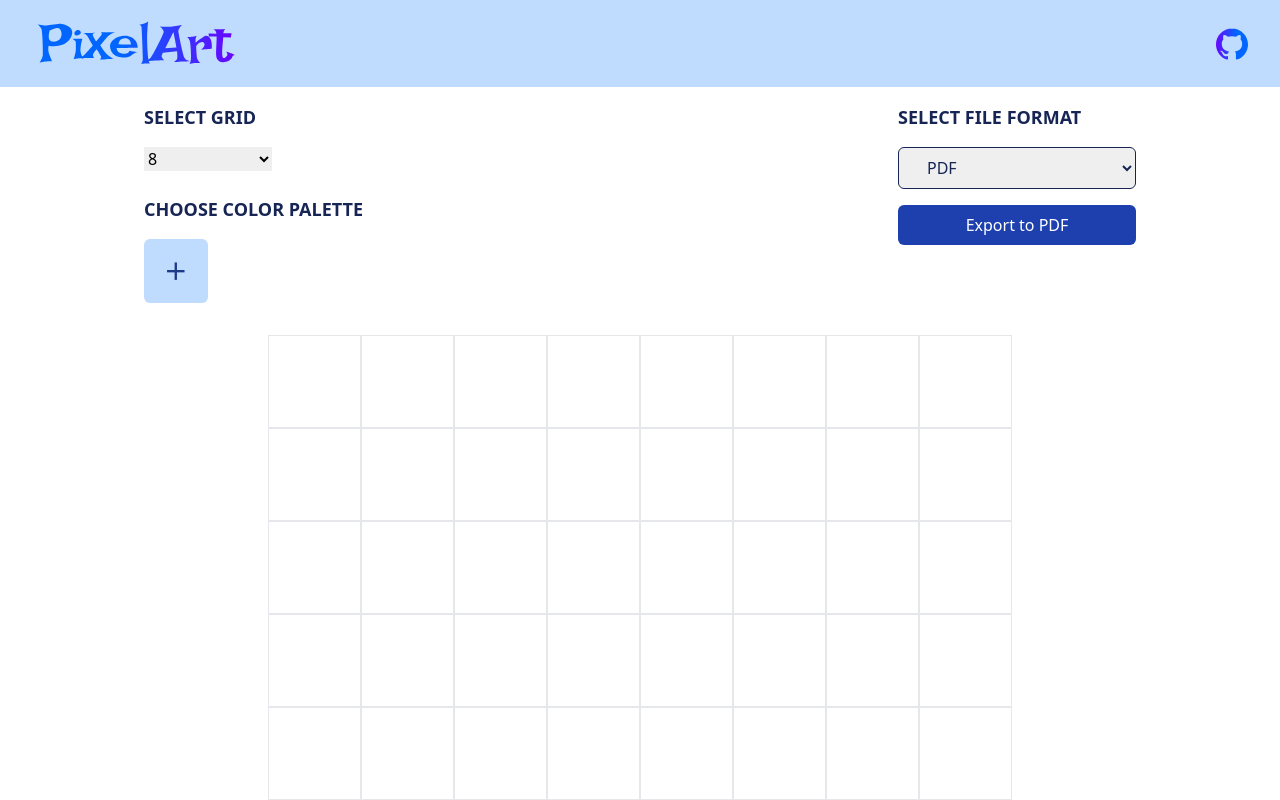
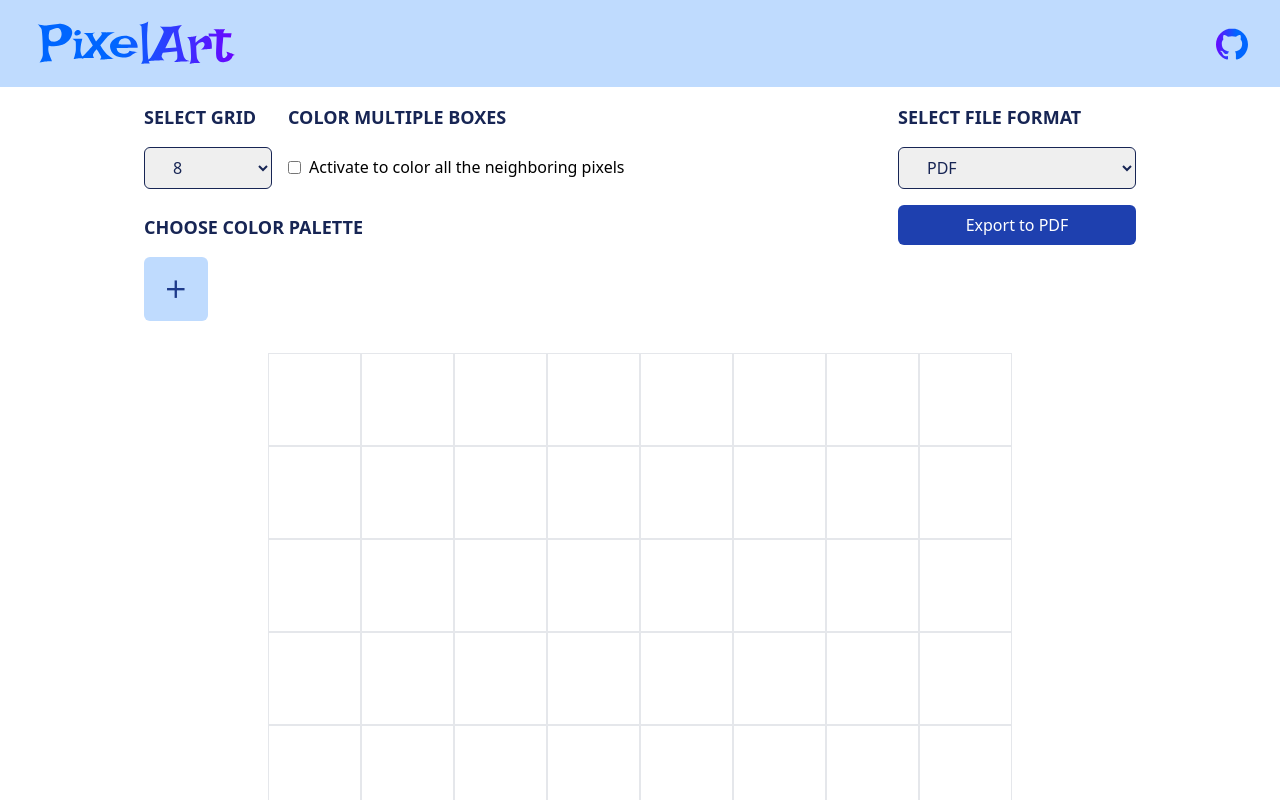
Before and after one commit to Flukal/frontend-junior-code-challenge-3, a Nuxt app: page / in a window 1280 px wide. Shown: the top 800 px of the page. Built offline with nearby package versions, Linux system fonts and the light colour scheme.

Commit message:
added util to color boxes around the selected one and style refactoring

```diff
--- a/components/Atoms/InputSelect.vue
+++ b/components/Atoms/InputSelect.vue
@@ -1,5 +1,5 @@
 <template>
-  <select v-model="selectedOption" class="w-32">
+  <select v-model="selectedOption" class="w-32 border border-blue-950 rounded-md text-blue-950 transition px-6 py-2">
     <option v-for="option in options" :key="option.value" :value="option.value">{{ option.label }}</option>
   </select>
 </template>
--- a/components/Molecules/ArtOption.vue
+++ b/components/Molecules/ArtOption.vue
@@ -1,8 +1,17 @@
 <template>
   <div>
-    <div class="mb-6">
-      <AtomsHeadline headline="Select Grid" class="mb-4 text-blue-950" />
-      <AtomsInputSelect @emitGrid="getGrid" />
+    <div class="flex flex-col sm:flex-row gap-4 mb-6">
+      <div>
+        <AtomsHeadline headline="Select Grid" class="mb-4 text-blue-950" />
+        <AtomsInputSelect @emitGrid="getGrid" />
+      </div>
+      <div>
+        <AtomsHeadline headline="Color multiple boxes" class="mb-4 text-blue-950" />
+        <div class="flex items-center gap-2 py-2">
+          <input type="checkbox" id="checkActive" v-model="labelStore" @change="emitCheckboxEvent" />
+          <p>Activate to color all the neighboring pixels</p>
+        </div>
+      </div>
     </div>
     <div>
       <AtomsHeadline headline="Choose color palette" class="mb-4 text-blue-950" />
@@ -19,7 +28,8 @@
 const colors = ref([]);
 let currentColor = ref('#000000');
 let selectedColorIndex = ref(null);
-const emit = defineEmits(['emitGrid', 'emitColor']);
+const labelStore = ref(false);
+const emit = defineEmits(['emitGrid', 'emitColor', 'emitCheckbox']);
 
 watch(colors, (newColors) => {
   selectColor(newColors.length - 1);
@@ -27,6 +37,10 @@ watch(colors, (newColors) => {
 
 const getGrid = (value) => {
   emit('emitGrid', value);
+};
+
+const emitCheckboxEvent = () => {
+  emit('emitCheckbox', labelStore.value);
 };
 
 const updateColor = (event, index) => {
--- a/components/Organisms/ArtCreator.vue
+++ b/components/Organisms/ArtCreator.vue
@@ -1,7 +1,7 @@
 <template>
   <div class="p-4 max-w-5xl mx-auto">
     <div class="flex flex-col-reverse sm:flex-row justify-between gap-4 sm:gap-10">
-      <MoleculesArtOption @emitGrid="getGrid" @emitColor="selectColor" class="sm:w-3/4" />
+      <MoleculesArtOption @emitGrid="getGrid" @emitColor="selectColor" @emitCheckbox="getCheckbox" class="sm:w-3/4" />
       <div class="mb-8 sm:w-1/4">
         <AtomsHeadline headline="Select file format" class="text-nowrap mb-4 text-blue-950" />
         <select v-model="fileFormat" class="px-6 py-2 rounded-md text-blue-950 transition mr-4 mb-4 border border-blue-950 w-full">
@@ -23,10 +23,10 @@ const colors = ref(Array(gridSelection.value * gridSelection.value).fill('transp
 let selectedColor = ref('transparent');
 let usedColors = ref([]);
 const fileFormat = ref('pdf');
+const checkboxChecked = ref(false);
 const options = [
   { value: 'pdf', label: 'PDF' },
   { value: 'png', label: 'PNG' },
-  { value: 'gif', label: 'GIF' },
 ];
 
 const getGrid = (value) => {
@@ -38,12 +38,22 @@ const selectColor = (color) => {
   selectedColor.value = color;
 };
 
+const getCheckbox = (value) => {
+  checkboxChecked.value = value;
+};
+
 const handleUpdate = (newColor, index) => {
   if (colors.value[index] === selectedColor.value) {
     colors.value[index] = 'transparent'; // Deselect the box
   } else {
     colors.value[index] = selectedColor.value; // Select the box
   }
+
+  // If the Paint bucket is checked, color the surrounding boxes
+  if (checkboxChecked.value) {
+    colors.value = colorSurroundingBoxes(colors.value, index, selectedColor.value);
+  }
+
   usedColors.value = colors.value;
 };
 
--- /dev/null
+++ b/utils/colorAround.js
@@ -0,0 +1,34 @@
+export const colorSurroundingBoxes = (colors, index, color) => {
+  const gridSize = Math.sqrt(colors.length);
+  const row = Math.floor(index / gridSize);
+  const col = index % gridSize;
+
+  // Define the indices of the surrounding boxes
+  const surroundingIndices = [
+    index - gridSize, // Top
+    index - gridSize + 1, // Top right
+    index + 1, // Right
+    index + gridSize + 1, // Bottom right
+    index + gridSize, // Bottom
+    index + gridSize - 1, // Bottom left
+    index - 1, // Left
+    index - gridSize - 1, // Top left
+  ];
+
+  // Update the color of the surrounding boxes
+  surroundingIndices.forEach((i) => {
+    // Check if the index is within the grid
+    if (i >= 0 && i < colors.length) {
+      // Check if the box is in the same row or column as the selected box
+      const iRow = Math.floor(i / gridSize);
+      const iCol = i % gridSize;
+      if (iRow === row || iRow === row + 1 || iRow === row - 1) {
+        if (iCol === col || iCol === col + 1 || iCol === col - 1) {
+          colors[i] = color;
+        }
+      }
+    }
+  });
+
+  return colors;
+};
```
